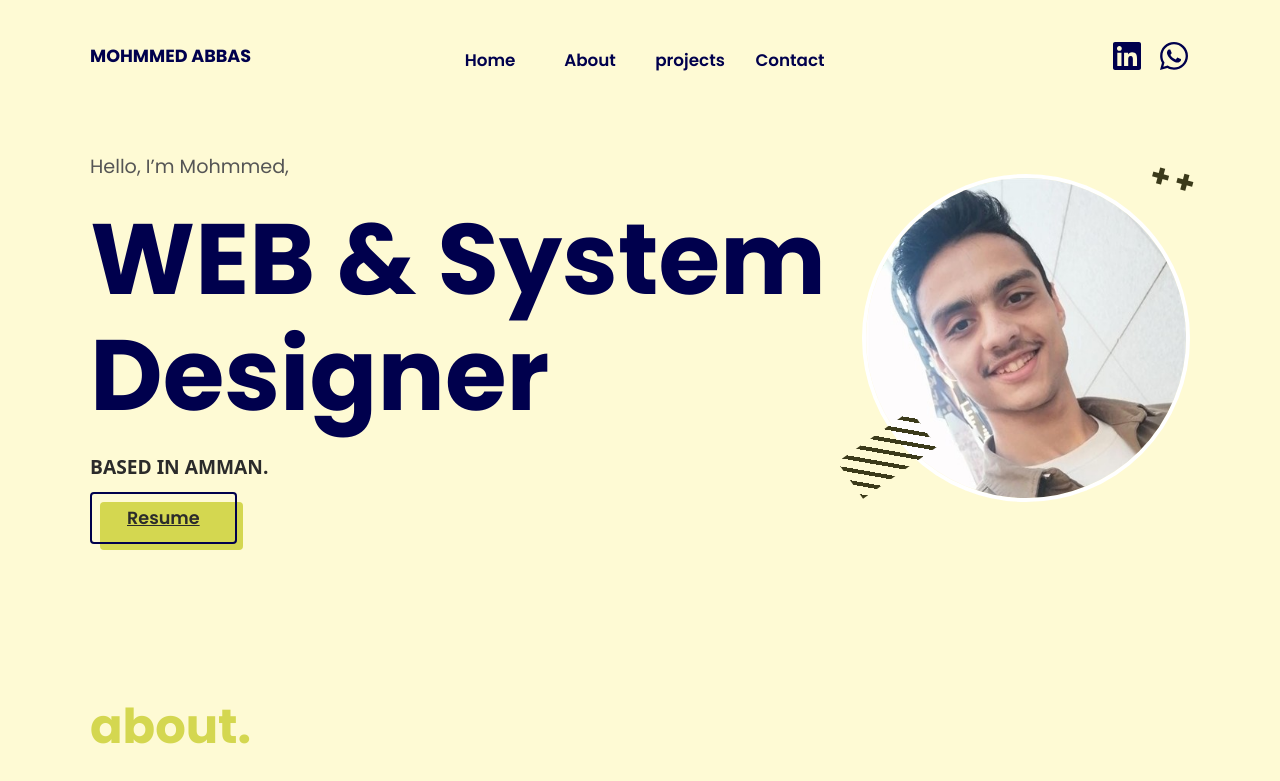
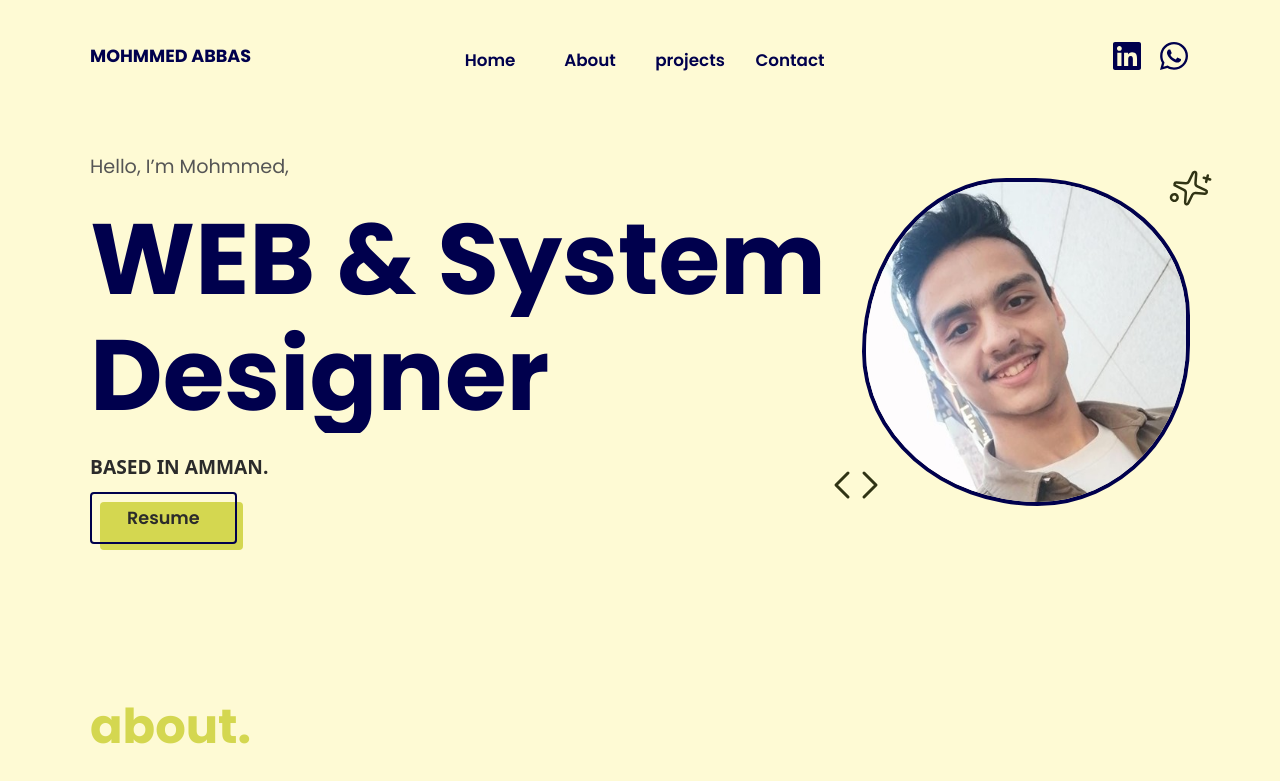
Before and after one commit to mohmmed07-cloud/protofilo, a React (Create React App) app: page / in a window 1280 px wide. Shown: the top 781 px of the page. Built offline with nearby package versions, Linux system fonts and the light colour scheme.

Commit message:
fix cv and update design

```diff
--- a/package.json
+++ b/package.json
@@ -7,6 +7,7 @@
     "@testing-library/jest-dom": "^6.9.1",
     "@testing-library/react": "^16.3.3",
     "@testing-library/user-event": "^13.5.0",
+    "lucide-react": "^1.70.0",
     "react": "^19.3.1",
     "react-dom": "^19.3.1",
     "react-icons": "^5.7.0",
--- a/src/Portfolio.css
+++ b/src/Portfolio.css
@@ -149,6 +149,29 @@ body {
   margin: 20px 0;
   letter-spacing: 0;
 }
+/* تأثير الكتابة السلس بدون تخريب الحجم أو اللون */
+.typewriter-line1, .typewriter-line2 {
+  display: inline-flex;
+  overflow: hidden;
+  white-space: nowrap;
+  vertical-align: bottom; /* للحفاظ على المحاذاة الأصلية للسطر */
+}
+
+.typewriter-line1 {
+  width: 0;
+  animation: typing-effect 1.2s steps(20, end) forwards;
+}
+
+.typewriter-line2 {
+  width: 0;
+  /* السطر الثاني ينتظر 1.2 ثانية حتى ينتهي الأول ثم يبدأ */
+  animation: typing-effect 1.2s steps(15, end) 1.2s forwards;
+}
+
+@keyframes typing-effect {
+  from { width: 0; }
+  to { width: 100%; }
+}
 
 .hero-content p {
   font-size: 1.2rem;
@@ -160,6 +183,7 @@ body {
 
 .resume-btn {
   position: relative;
+  text-decoration: none;
   background-color: transparent;
   border: 2px solid #00004d;
   color: #2b2b2b;
@@ -192,35 +216,32 @@ body {
 }
 
 .image-frame {
-  position: relative;
-  display: inline-block;
+  width: 320px; /* يمكنك تكبير أو تصغير الحجم */
+  height: 320px;
+  overflow: hidden;
+
+  /* السر هنا: قيم غير متساوية تصنع الشكل المتعرج */
+  border-radius: 60% 40% 30% 70% / 60% 30% 70% 40%;
+  border: 4px solid #00004d; /* لون الإطار الأحمر */
+
+  /* تأثير حركي خفيف يجعل الدائرة تتحرك ببطء (احترافي جداً) */
+  animation: morph 8s ease-in-out infinite;
 }
 
 .image-frame img {
-  width: 320px;
-  height: 320px;
-  object-fit: cover;
-  border-radius: 50%;
-  border: 4px solid #fff;
-  display: block;
+  width: 100%;
+  height: 100%;
+  object-fit: cover; /* يمنع تمطيط الصورة */
 }
 
-.decorative-lines {
-  position: absolute;
-  bottom: 25px;
-  left: -20px;
-  width: 90px;
-  height: 45px;
-  background: repeating-linear-gradient(
-    45deg,
-    #3b3a1a,
-    #3b3a1a 4px,
-    transparent 4px,
-    transparent 12px
-  );
-  transform: rotate(-35deg);
-  z-index: 2;
+/* حركة الإطار */
+@keyframes morph {
+  0% { border-radius: 60% 40% 30% 70% / 60% 30% 70% 40%; }
+  50% { border-radius: 30% 60% 70% 40% / 50% 60% 30% 60%; }
+  100% { border-radius: 60% 40% 30% 70% / 60% 30% 70% 40%; }
 }
+
+
 
 .decorative-plusses {
   position: absolute;
--- a/src/Portfolio.js
+++ b/src/Portfolio.js
@@ -6,6 +6,7 @@ import DECLUBImG from './JU_DEBATE_CLUB_SCREEN_SHOT.png';
 import JournalImg from './Journal-img.png';
 import LabImg from './NabilLab.png';
 import ContactImg from './contact-image.webp';
+import { Sparkles, Code } from 'lucide-react';
 import { FaLinkedin, FaWhatsapp, FaBars, FaTimes } from 'react-icons/fa';
 
 export default function PortfolioHome() {
@@ -51,24 +52,36 @@ export default function PortfolioHome() {
           <span className="greeting">Hello, I’m Mohmmed,</span>
 
           {/* تم إضافة <br /> لكسر السطر بين الكلمتين */}
-          <h1>WEB & System <br /> Designer</h1>
+       <h1>
+  <span className="typewriter-line1">WEB & System</span>
+  <br />
+  <span className="typewriter-line2">Designer</span>
+</h1>
 
           <p>BASED IN AMMAN.</p>
-          <a href="/MyCV.pdf" target="_blank" rel="noopener noreferrer" className="resume-btn">
+        <a href={process.env.PUBLIC_URL + '/MyCV.pdf'} target="_blank" rel="noopener noreferrer" className="resume-btn">
   Resume
 </a>
 
         </div>
 
-        <div className="hero-image-container">
-          <div className="image-frame">
-              <img src={meImage} alt="John Doe" />
-              {/* عنصر الخطوط المزخرفة (تم تعديل مكانه وحجمه بالـ CSS) */}
-              <div className="decorative-lines"></div>
-              {/* عنصر علامات الزائد */}
-              <div className="decorative-plusses">++</div>
-          </div>
-        </div>
+        <div className="hero-image-container" style={{ position: 'relative', display: 'inline-block' }}>
+
+  {/* 1. حاوية الصورة (نغلقها فوراً بعد الصورة) */}
+  <div className="image-frame">
+    <img src={meImage} alt="Mohmmed Abbas" />
+  </div>
+
+  {/* 2. الأيقونات نضعها في الخارج مع ضبط أماكنها بدقة */}
+  <div className="decorative-lines" style={{ position: 'absolute', bottom: '-10px', left: '-30px', zIndex: 10 }}>
+    <Code size={48} color="#303314" strokeWidth={1.5} />
+  </div>
+
+  <div className="decorative-plusses" style={{ position: 'absolute', top: '-10px', right: '-20px', zIndex: 10 }}>
+    <Sparkles size={40} color="#303314" strokeWidth={1.5} />
+  </div>
+
+</div>
       </section>
 
       {/* قسم عني (About Section) */}
@@ -103,7 +116,7 @@ export default function PortfolioHome() {
         <div className="projects-grid">
           <div className="project-card">
             {/* أضفنا كلاس project-link للرابط */}
-            <a href="https://computer.ju.edu.jo/ar/arabic/home.aspx" target="_blank" rel="noopener noreferrer" className="project-link">
+            <a href="https://github.com/mohmmed07-cloud/meraki-project" target="_blank" rel="noopener noreferrer" className="project-link">
               {/* غيرنا كلاس الصورة إلى project-img-brutalist */}
               <img src={DECLUBImG} alt="JU Debate Club" className="project-img-brutalist" />
             </a>
@@ -127,7 +140,7 @@ export default function PortfolioHome() {
 
           <div className="project-card">
             {/* وسم الرابط <a> يحيط بالصورة */}
-            <a href="ضع_رابط_المشروع_هنا" target="_blank" rel="noopener noreferrer" className="project-link">
+            <a href="https://github.com/mohmmed07-cloud/nabil" target="_blank" rel="noopener noreferrer" className="project-link">
               {/* تذكر استيراد صورة المشروع، مثلاً LabImg */}
               <img src={LabImg} alt="Nabil Abbas Lab Information System" className="project-img-brutalist" />
             </a>
@@ -177,7 +190,10 @@ export default function PortfolioHome() {
         <div className="contact-content">
           <div className="contact-image">
             {/* لا تنسَ استيراد صورة مناسبة، مثلاً صورة لمكتبك أو صورة شخصية أخرى */}
+            <a href="https://wa.me/962779584928" target="_blank" rel="noopener noreferrer">
             <img src={ContactImg} alt="Contact Mohmmed" className="contact-img-brutalist" />
+            </a>
+
           </div>
 
           <div className="contact-info">
```
Also changed, not shown: 2 other files (tests, documents, lock files or other folders).
